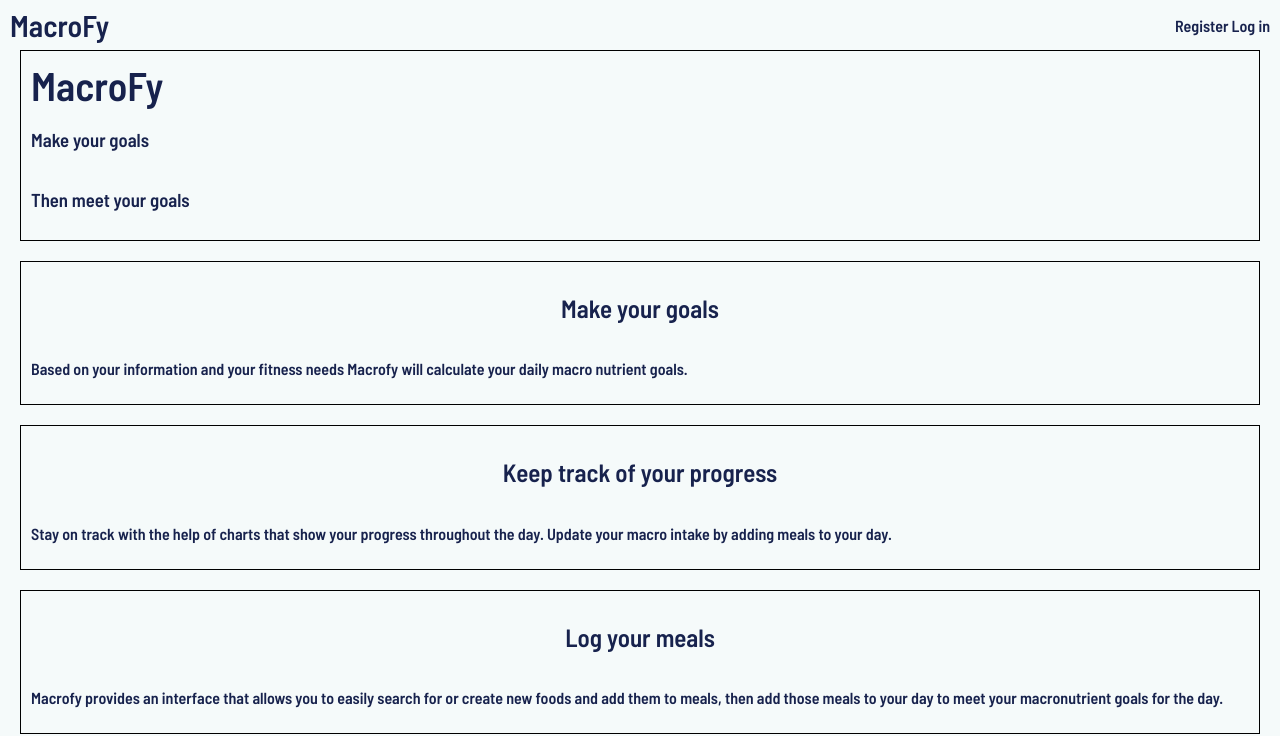
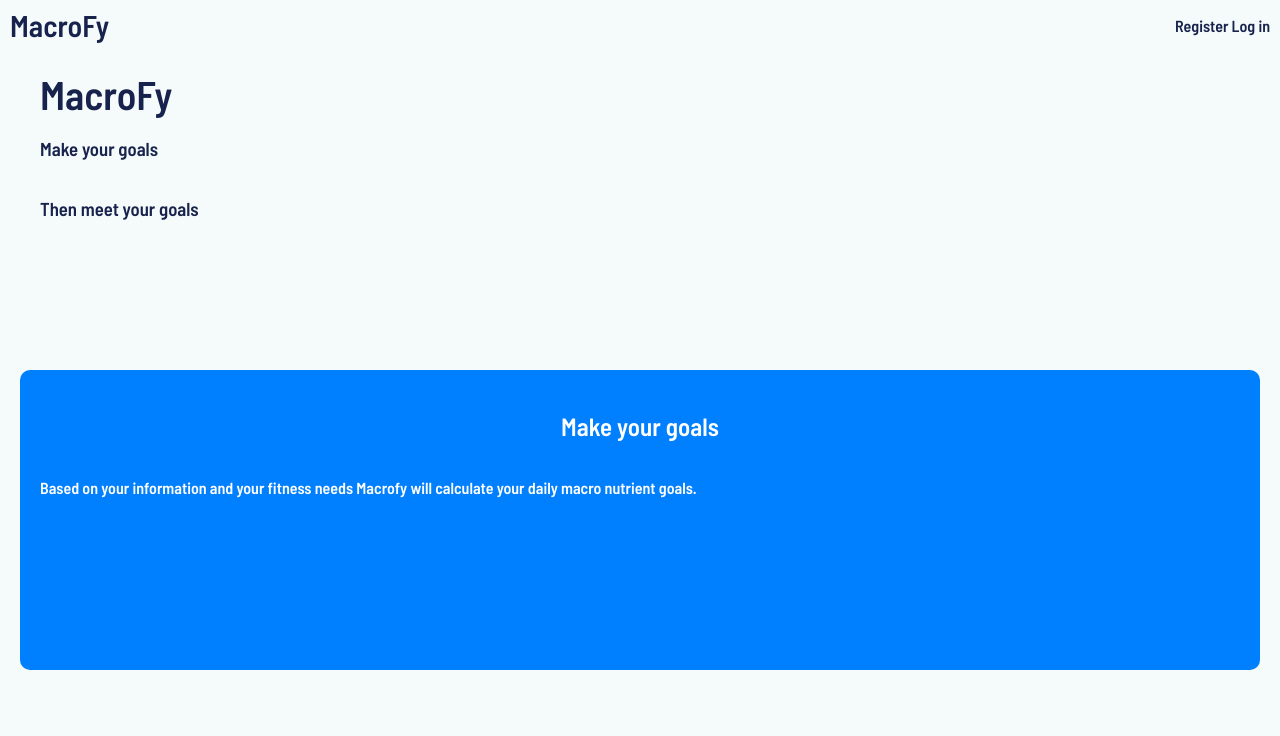
Before and after one commit to T0ASTMalone/macros-tracker-capstone-react, a React (Create React App) app: page / in a window 1280 px wide. Shown: the top 736 px of the page. Built offline with nearby package versions, Linux system fonts and the light colour scheme; no server answers.

Commit message:
added sliding animation to divs

```diff
--- a/src/Components/App/App.js
+++ b/src/Components/App/App.js
@@ -1,16 +1,16 @@
-import React, { Component } from 'react';
-import { Switch, Route } from 'react-router-dom';
-import './App.css';
-import PrivateRoute from '../../Components/utils/PrivateRoute';
-import PublicOnlyRoute from '../../Components/utils/PublicOnlyRoute';
-import SignInPage from '../../routes/SignIn/SignInPage';
-import Register from '../../routes/Register/Register';
-import Dashboard from '../../routes/Dashboard/Dashboard';
-import Header from '../Header/Header';
-import LandingPage from '../../routes/LandingPage/LandingPage';
-import TokenService from '../../Services/token-service';
-import AuthApiService from '../../Services/auth-api-services';
-import IdleService from '../../Services/idle-service';
+import React, { Component } from "react";
+import { Switch, Route } from "react-router-dom";
+import "./App.css";
+import PrivateRoute from "../../Components/utils/PrivateRoute";
+import PublicOnlyRoute from "../../Components/utils/PublicOnlyRoute";
+import SignInPage from "../../routes/SignIn/SignInPage";
+import Register from "../../routes/Register/Register";
+import Dashboard from "../../routes/Dashboard/Dashboard";
+import Header from "../Header/Header";
+import LandingPage from "../../routes/LandingPage/LandingPage";
+import TokenService from "../../Services/token-service";
+import AuthApiService from "../../Services/auth-api-services";
+import IdleService from "../../Services/idle-service";
 
 export default class App extends Component {
   state = { hasError: false };
@@ -45,19 +45,20 @@ export default class App extends Component {
 
   render() {
     return (
-      <div className="app">
-        <header className="app-header">
-          <Route path={'/'} component={Header} />
+      <div className='app'>
+        <header className='app-header'>
+          <Route path={"/"} component={Header} />
         </header>
-        <main className="App_main">
-          {this.state.hasError && <p className="red">There was an error!</p>}
+        <main className='App_main'>
+          {this.state.hasError && <p className='red'>There was an error!</p>}
           <Switch>
-            <Route exact path={'/'} component={LandingPage} />
-            <PublicOnlyRoute path={'/sign-in'} component={SignInPage} />
-            <PublicOnlyRoute path={'/register'} component={Register} />
-            <PrivateRoute path={'/user/:id'} component={Dashboard} />
+            <Route exact path={"/"} component={LandingPage} />
+            <PublicOnlyRoute path={"/sign-in"} component={SignInPage} />
+            <PublicOnlyRoute path={"/register"} component={Register} />
+            <PrivateRoute path={"/user/:id"} component={Dashboard} />
           </Switch>
         </main>
+        <footer></footer>
       </div>
     );
   }
--- a/src/routes/LandingPage/LandingPage.css
+++ b/src/routes/LandingPage/LandingPage.css
@@ -1,9 +1,23 @@
+.landing-page-container {
+  max-width: 1420px;
+}
+
 .section {
-  border: 1px solid black;
+  background-color: #007fff;
+  border-radius: 10px;
   margin: 20px;
-  padding: 10px;
+  padding: 20px;
   display: flex;
   flex-direction: column;
+  color: white;
+  min-height: 300px;
+  animation: 1s ease-out 0s 1 slideInFromRight;
+}
+
+.section:nth-child(odd) {
+  background-color: #f5fafa;
+  color: #17224d;
+  animation: 1s ease-out 0s 1 slideInFromLeft;
 }
 
 .title {
@@ -14,3 +28,26 @@
 .section-title {
   align-self: center;
 }
+
+@media only screen and (min-width: 1200px) {
+  .landing-page-container {
+  }
+}
+
+@keyframes slideInFromLeft {
+  0% {
+    transform: translateX(-100%);
+  }
+  100% {
+    transform: translateX(0);
+  }
+}
+
+@keyframes slideInFromRight {
+  0% {
+    transform: translateX(200%);
+  }
+  100% {
+    transform: translateX(0);
+  }
+}
--- a/src/routes/LandingPage/LandingPage.js
+++ b/src/routes/LandingPage/LandingPage.js
@@ -1,44 +1,44 @@
-import React, { Component } from 'react';
-import { Link } from 'react-router-dom';
-import './LandingPage.css';
+import React, { Component } from "react";
+import { Link } from "react-router-dom";
+import "./LandingPage.css";
 
 export default class LandingPage extends Component {
   render() {
     return (
-      <>
-        <section className="section Macrofy">
-          <h1 className="title">MacroFy</h1>
+      <div className='landing-page-container'>
+        <section className='section Macrofy'>
+          <h1 className='title'>MacroFy</h1>
           <h3>Make your goals</h3>
           <h3>Then meet your goals</h3>
         </section>
-        <section className="section about">
-          <h2 className="section-title">Make your goals</h2>
+        <section className='section about'>
+          <h2 className='section-title'>Make your goals</h2>
           <p>
             Based on your information and your fitness needs Macrofy will
             calculate your daily macro nutrient goals.
           </p>
         </section>
-        <section className="section keep-track">
-          <h2 className="section-title">Keep track of your progress</h2>
+        <section className='section keep-track'>
+          <h2 className='section-title'>Keep track of your progress</h2>
           <p>
             Stay on track with the help of charts that show your progress
             throughout the day. Update your macro intake by adding meals to your
             day.
           </p>
         </section>
-        <section className="section">
-          <h2 className="section-title">Log your meals</h2>
+        <section className='section'>
+          <h2 className='section-title'>Log your meals</h2>
           <p>
             Macrofy provides an interface that allows you to easily search for
             or create new foods and add them to meals, then add those meals to
             your day to meet your macronutrient goals for the day.
           </p>
         </section>
-        <section className="section">
-          <h2 className="section-title">Start meeting your goals</h2>
-          <Link to={'/register'}>Register</Link>
+        <section className='section'>
+          <h2 className='section-title'>Start meeting your goals</h2>
+          <Link to={"/register"}>Register</Link>
         </section>
-      </>
+      </div>
     );
   }
 }
--- a/src/routes/Register/Register.css
+++ b/src/routes/Register/Register.css
@@ -198,7 +198,7 @@ label {
   }
 }
 
-@media only screen and (min-height: 850px) {
+@media only screen and (min-height: 820px) {
   #register-container {
     height: calc(100vh - 50px);
   }
```
